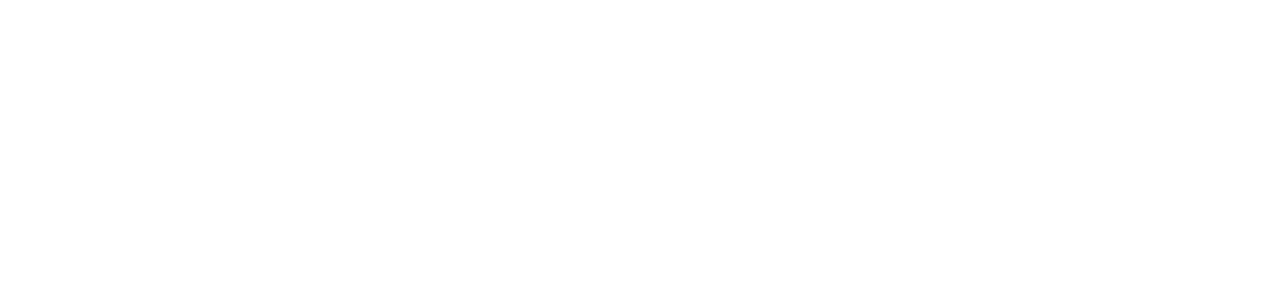
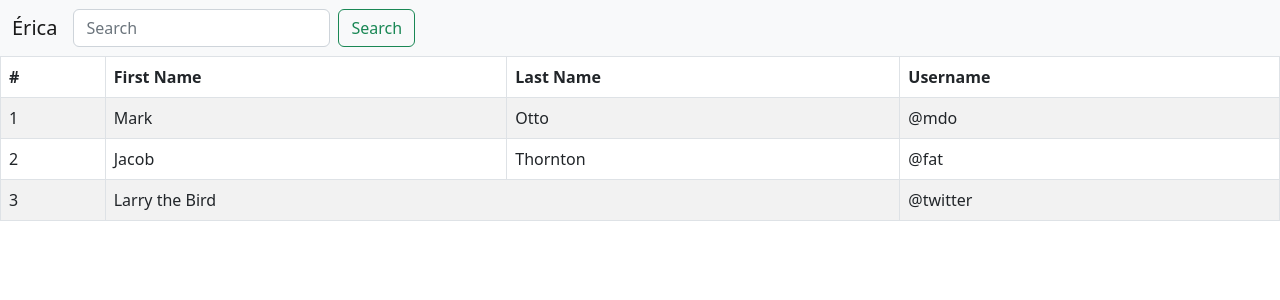
Before and after one commit to ArthurMCS/Softeo-project, a React (Create React App) app: page / in a window 1280 px wide. Shown: the top 300 px of the page. Built offline with nearby package versions, Linux system fonts and the light colour scheme.

Commit message:
cria os componentes table e nabar

```diff
--- a/src/App.tsx
+++ b/src/App.tsx
@@ -1,8 +1,15 @@
+/* eslint-disable import/no-unresolved */
+/* eslint-disable import/extensions */
 import React from 'react';
+import NavbarComponent from './components/Navbar';
+import ClientTable from './components/Table';
 
 function App() {
   return (
-    <div />
+    <>
+      <NavbarComponent />
+      <ClientTable />
+    </>
   );
 }
 
--- /dev/null
+++ b/src/components/Navbar/index.tsx
@@ -0,0 +1,27 @@
+import React from 'react';
+import Button from 'react-bootstrap/Button';
+import Container from 'react-bootstrap/Container';
+import Form from 'react-bootstrap/Form';
+import Navbar from 'react-bootstrap/Navbar';
+
+export default function NavbarComponent() {
+  return (
+    <Navbar bg="light" expand="lg">
+      <Container fluid>
+        <Navbar.Brand>Érica</Navbar.Brand>
+        <Navbar.Toggle aria-controls="navbarScroll" />
+        <Navbar.Collapse id="navbarScroll">
+          <Form className="d-flex">
+            <Form.Control
+              type="search"
+              placeholder="Search"
+              className="me-2"
+              aria-label="Search"
+            />
+            <Button variant="outline-success">Search</Button>
+          </Form>
+        </Navbar.Collapse>
+      </Container>
+    </Navbar>
+  );
+}
--- /dev/null
+++ b/src/components/Table/index.tsx
@@ -0,0 +1,38 @@
+/* eslint-disable import/no-unresolved */
+/* eslint-disable import/extensions */
+import React from 'react';
+import Table from 'react-bootstrap/Table';
+
+export default function ClientTable() {
+  return (
+    <Table striped bordered hover>
+      <thead>
+        <tr>
+          <th>#</th>
+          <th>First Name</th>
+          <th>Last Name</th>
+          <th>Username</th>
+        </tr>
+      </thead>
+      <tbody>
+        <tr>
+          <td>1</td>
+          <td>Mark</td>
+          <td>Otto</td>
+          <td>@mdo</td>
+        </tr>
+        <tr>
+          <td>2</td>
+          <td>Jacob</td>
+          <td>Thornton</td>
+          <td>@fat</td>
+        </tr>
+        <tr>
+          <td>3</td>
+          <td colSpan={2}>Larry the Bird</td>
+          <td>@twitter</td>
+        </tr>
+      </tbody>
+    </Table>
+  );
+}
--- a/src/index.css
+++ b/src/index.css
@@ -1,7 +1,6 @@
 body {
   margin: 0;
   padding: 0;
-  box-sizing: border-box;
 }
 
 code {
--- a/src/index.tsx
+++ b/src/index.tsx
@@ -4,6 +4,7 @@
 import ReactDOM from 'react-dom/client';
 import './index.css';
 import App from './App';
+import 'bootstrap/dist/css/bootstrap.min.css';
 
 const root = ReactDOM.createRoot(
   document.getElementById('root') as HTMLElement,
```
Also changed, not shown: src/components/Navbar/styles.scss (added, +8 -0 lines), src/components/NewCustomerForm/index.tsx (deleted, +0 -7 lines).
